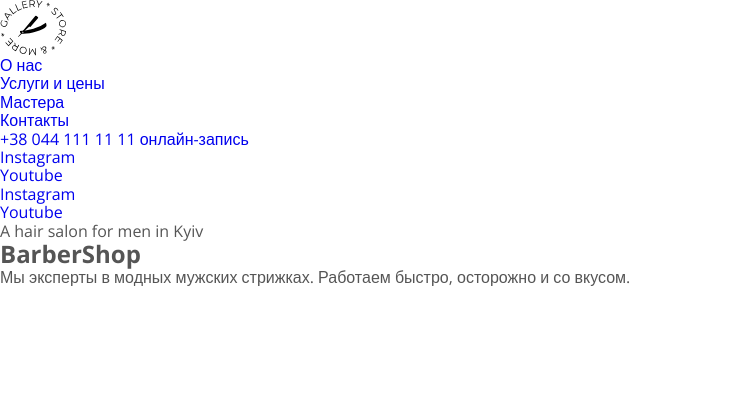
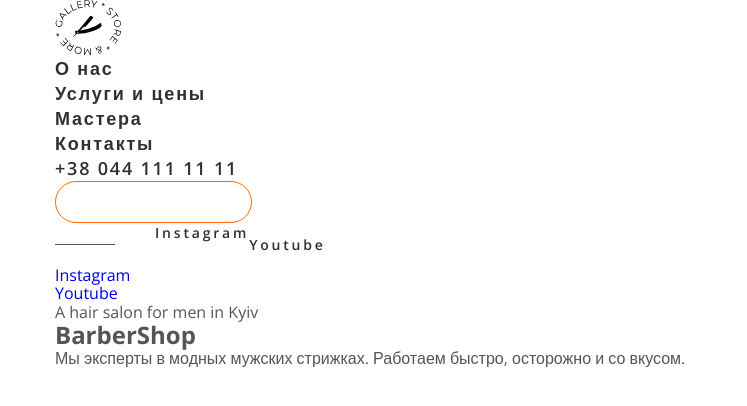
Before and after one commit to uncle-Stas/barbershop, a plain HTML site: page index.html in a window 1280 px wide. Shown: the whole page, without its empty margins (0-747 px from the left). Drawn offline with nearby package versions, Linux system fonts and the light colour scheme.

Commit message:
checkpoint

```diff
--- a/index.html
+++ b/index.html
@@ -1,5 +1,5 @@
 <!DOCTYPE html>
-<html lang="en">
+<html lang="ru">
   <head>
     <meta charset="UTF-8" />
     <meta http-equiv="X-UA-Compatible" content="IE=edge" />
@@ -17,7 +17,7 @@
     <header class="header">
       <div class="container header__container">
         <a href="#">
-          <svg class="logo" width="66" height="56">
+          <svg class="logo" width="66" height="56" aria-label="Логотип компании">
             <use href="./images/sprite.svg#icon-logo"></use>
           </svg>
         </a>
@@ -26,20 +26,20 @@
             <nav class="navigation">
               <ul class="navigation__list">
                 <li class="navigation__item">
-                  <a href="#" class="navigtion__link">О нас</a>
+                  <a href="#" class="navigation__link">О нас</a>
                 </li>
                 <li class="navigation__item">
-                  <a href="#" class="navigtion__link">Услуги и цены</a>
+                  <a href="#" class="navigation__link">Услуги и цены</a>
                 </li>
                 <li class="navigation__item">
-                  <a href="#" class="navigtion__link">Мастера</a>
+                  <a href="#" class="navigation__link">Мастера</a>
                 </li>
                 <li class="navigation__item">
-                  <a href="#" class="navigtion__link">Контакты</a>
+                  <a href="#" class="navigation__link">Контакты</a>
                 </li>
               </ul>
             </nav>
-            <div class="column-for-tablet-media">
+            <div class="right-side-header">
               <a href="tel:+380441111111" class="phone-number">+38 044 111 11 11</a>
               <a href="#" class="online-link online-link--on-dark-bg">онлайн-запись</a>
             </div>
@@ -56,7 +56,7 @@
       </div>
     </header>
     <main>
-      <!-- @@@@@@@@@@@@@@@@@@@@@@@@ HERO ******************* -->
+      <!-- @@@@@@@@@@@@@@@@@@@@@@@@ HERO SECTION ******************* -->
       <section class="section section__hero">
         <div class="container hero__container">
           <div class="hero__left-side">
@@ -70,8 +70,8 @@
             </ul>
           </div>
           <div class="hero__right-side">
-            <p class="over-title">A hair salon for men in Kyiv</p>
-            <h1 class="main-title">BarberShop</h1>
+            <p class="over-title" lang="en">A hair salon for men in Kyiv</p>
+            <h1 class="main-title" lang="en">BarberShop</h1>
             <p class="description">
               Мы эксперты в модных мужских стрижках. Работаем быстро, осторожно и со вкусом.
             </p>
--- a/sass/components/_container.scss
+++ b/sass/components/_container.scss
@@ -0,0 +1,20 @@
+.container{
+  margin: 0 auto;
+  padding: 0 15px;
+
+  @media screen and (max-width: 447px) {
+    width: 100%;
+  }
+
+  @media screen and (max-width: 719px) {
+    width: 448px;
+  }
+
+  @media screen and (min-width: 720px) {
+    width: 720px;
+  }
+
+  @media screen and (min-width: 1200px) {
+    width: 1200px;
+  }
+}
--- /dev/null
+++ b/sass/components/_header.scss
@@ -0,0 +1,39 @@
+.navigation__link{
+  font-weight: 600;
+  font-size: 18px;
+  line-height: 1.39;
+  letter-spacing: 0.1em;
+  color: $secondary-color-text;
+}
+
+.phone-number{
+  display: block;
+  font-weight: 600;
+  font-size: 18px;
+  line-height: 1.39;
+  letter-spacing: 0.1em;
+  color: $secondary-color-text;
+}
+
+.mobile-menu-social-media__link{
+  font-weight: 600;
+  font-size: 14px;
+  line-height: 1.36;
+  letter-spacing: 0.2em;
+  color: $secondary-color-text;
+}
+
+.mobile-menu-social-media__list {
+  display: flex;
+  flex-wrap: wrap;
+  align-items: center;
+  @include decoration-line(40px);
+}
+
+.mobile-menu-social-media__item{
+  &:first-child{
+    margin-bottom: 24px;
+  }
+  &:last-child{
+  }
+}
--- /dev/null
+++ b/sass/components/_link-buttons.scss
@@ -0,0 +1,25 @@
+.online-link{
+  display: inline-block;
+  padding: 12px 37px;
+  background-color: transparent;
+  border: 1px solid $accent-color;
+  box-sizing: border-box;
+  border-radius: 25px;
+  font-weight: 600;
+  font-size: 12px;
+  line-height: 1.33;
+  letter-spacing: 0.09em;
+  text-transform: uppercase;
+  color: $secondary-color-text;
+  transition: background-color 300ms linear, color 300ms linear;
+
+  &--on-dark-bg{
+    color: $on-dark-bg-color;
+  }
+
+  &:hover,
+  &:focus{
+    background-color: $accent-color;
+    color: $on-dark-bg-color;
+  }
+}
--- a/sass/main.scss
+++ b/sass/main.scss
@@ -3,3 +3,7 @@
 @import './utils/variables';
 @import './utils/null-stile';
 @import './components/container';
+@import './components/link-buttons';
+@import './utils/decor-line';
+@import './components/header';
+@import './components/section-hero';
--- /dev/null
+++ b/sass/utils/_decor-line.scss
@@ -0,0 +1,9 @@
+@mixin decoration-line($right-margin) {
+  &::before {
+    content: "";
+    height: 1px;
+    width: 60px;
+    background-color: currentColor;
+    margin-right: $right-margin;
+  }
+}
--- a/sass/utils/_variables.scss
+++ b/sass/utils/_variables.scss
@@ -4,4 +4,7 @@ $title-font: 'Raleway', sans-serif;
 
 // colors
 $prime-color-text: #555555;
-$logo-color: #303030
+$logo-color: #303030;
+$secondary-color-text: #303030;
+$accent-color: #FF6C00;
+$on-dark-bg-color: #ffffff;
```
Also changed, not shown: css/main.css, css/main.min.css, sass/components/_section-hero.scss (added), 2 other files.
